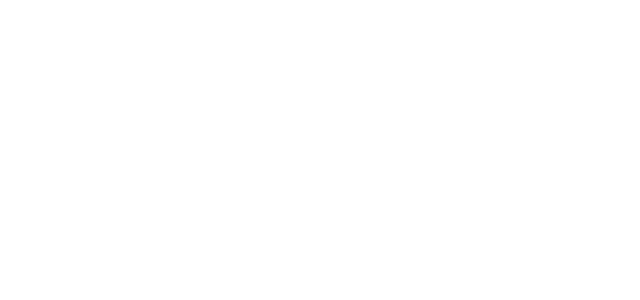
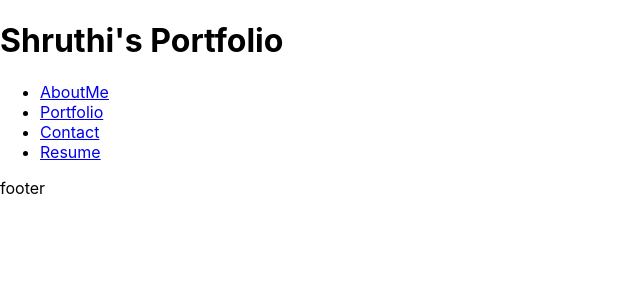
Before and after one commit to shruthisalimath/Shruthi-Portfolio-React, a React (Create React App) app: page / in a window 1280 px wide. Shown: the top 300 px of the page, without its empty margins (0-640 px from the left). Built offline with nearby package versions, Linux system fonts and the light colour scheme.

Commit message:
Added navigation.js
Modified Header.js
Added Header in App.js

```diff
--- a/src/App.js
+++ b/src/App.js
@@ -1,11 +1,53 @@
+import React from 'react';
 import './App.css';
+import Header from './components/Header';
+import Footer from './components/Footer';
+
+// import AboutMe from './components/pages/AboutMe';
+// import Contact from './components/pages/Contact';
+// import Portfolio from './components/pages/Portfolio';
+// import Resume from './components/pages/Resume';
 
 function App() {
+
   return (
-    <div className="shruthi-portfolio">
-
-    </div>
+    <div>
+      <Header />
+      <Footer />
+      </div>
   );
 }
 
+
+
+
+
+  // const [ currentSection, handleSectionChange] = useState();
+
+  // const renderPage = () => {
+  //   switch (currentSection) {
+  //     case 'Portfolio':
+  //       return <Portfolio />;
+  //     case 'Contact':
+  //         return <Contact />;
+  //         case 'Resume':
+  //           return <Resume />;
+  //           default:
+  //             return <AboutMe />;
+  //   }
+  // };
+  // return (
+  //   <div className="myPortfolio">
+      //  {/* <Header
+      //   currentSection={currentSection}
+      //   handleSectionChange={handleSectionChange}
+      //  />
+      //   <div>
+      //   { renderPage(currentSection) }
+      //  </div>
+      //  //<Footer />  */}
+//     </div>
+//   );
+// }
+
 export default App;
--- a/src/components/Footer.js
+++ b/src/components/Footer.js
@@ -0,0 +1,12 @@
+import React from 'react';
+
+
+function Footer(){
+    return(
+    <footer className="footer">
+     footer
+    </footer>
+    )
+}
+
+export default Footer;
--- a/src/components/Header.js
+++ b/src/components/Header.js
@@ -1,18 +1,33 @@
 import React from 'react';
-import Nav from './Navigation';
+import Navigation from './Navigation';
 
 //Create header using Nav as achild component, passing props from page component
+
 function Header(props) {
-    const {currentSection, handleSectionChange, } = props
-    return(
-        <header className='top'>
-            <h1>
-                Shruthi Portfolio
-            </h1>
-            <Nav currentSection={currentSection} handleSectionChange={handleSectionChange}>
-            </Nav>
-        </header>
-    )
-}
+    const { currentPage, handlePageChange } = props
+    return (
+      <header className="myPortfolio">
+        <h1>
+            Shruthi's Portfolio
+        </h1>
+        <Navigation
+            currentPage={currentPage}
+            handlePageChange={handlePageChange}>
+        </Navigation>
+      </header>
+    );
+  }
+// function Header(props) {
+//     const { currentSection, handleSectionChange } = props
+//     return(
+//         <header className='top'>
+//             <h1>
+//                 Shruthi's Portfolio
+//             </h1>
+//             <Nav currentSection={currentSection} handleSectionChange={ handleSectionChange } />
+
+//         </header>
+//     )
+// }
 
 export default Header;
--- a/src/components/Navigation.js
+++ b/src/components/Navigation.js
@@ -0,0 +1,24 @@
+import React from 'react';
+
+function Navigation(props) {
+    const { currentPage, handlePageChange } = props
+    const tabs = ['AboutMe', 'Portfolio', 'Contact', 'Resume'];
+    return (
+        <nav>
+            <ul className='flex-row'>
+                {tabs.map(tab => (
+                    <li className='mx-2' key={tab}>
+                        <a href={'#' + tab.toLocaleLowerCase()}
+                        onClick={() => handlePageChange(tab)}
+                        className={currentPage === tab ? 'navActive' : 'nav-link'}
+                        key={tab} >
+                            {tab}
+                        </a>
+                    </li>
+                ))}
+            </ul>
+        </nav>
+    );
+}
+
+export default Navigation;
```
